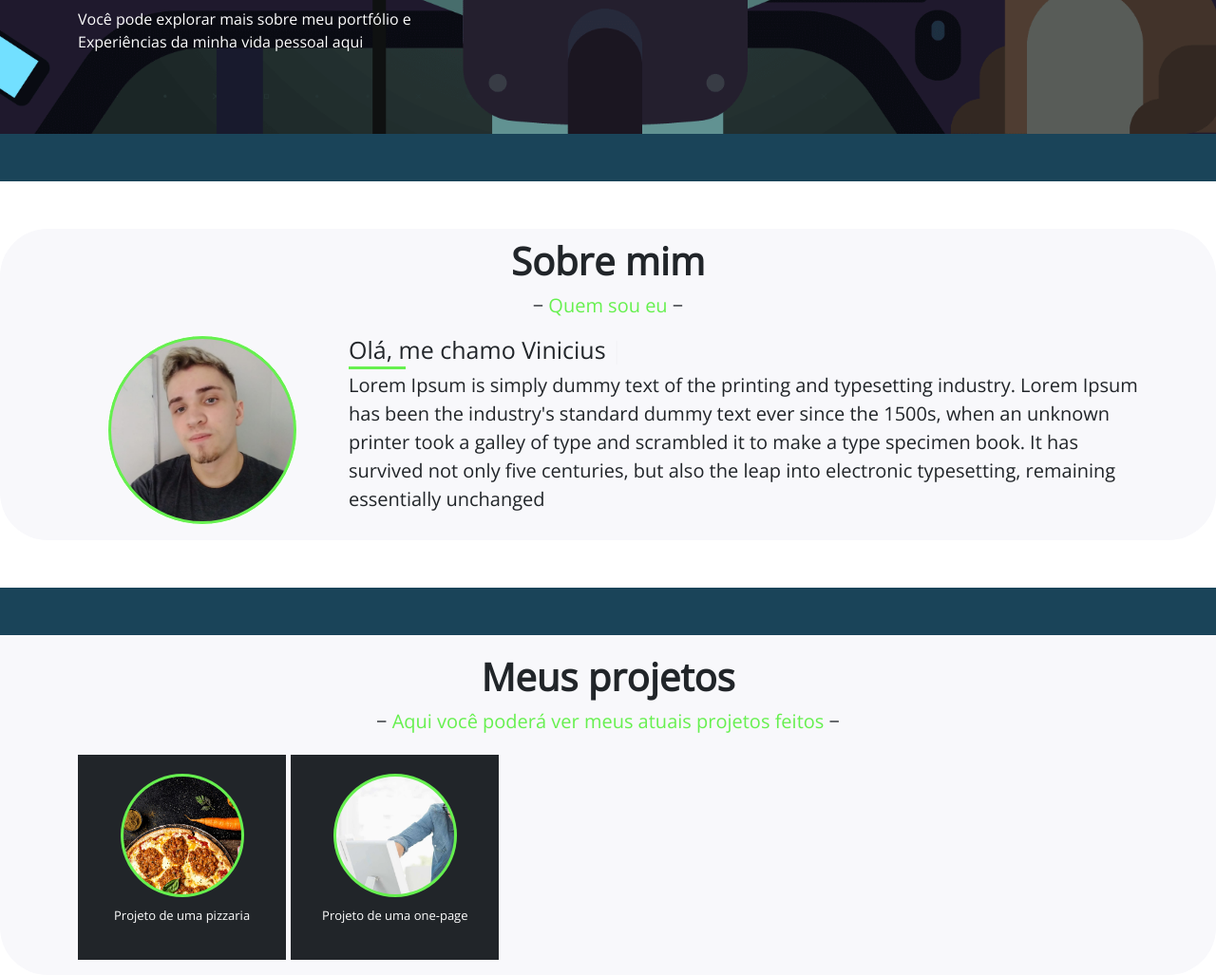
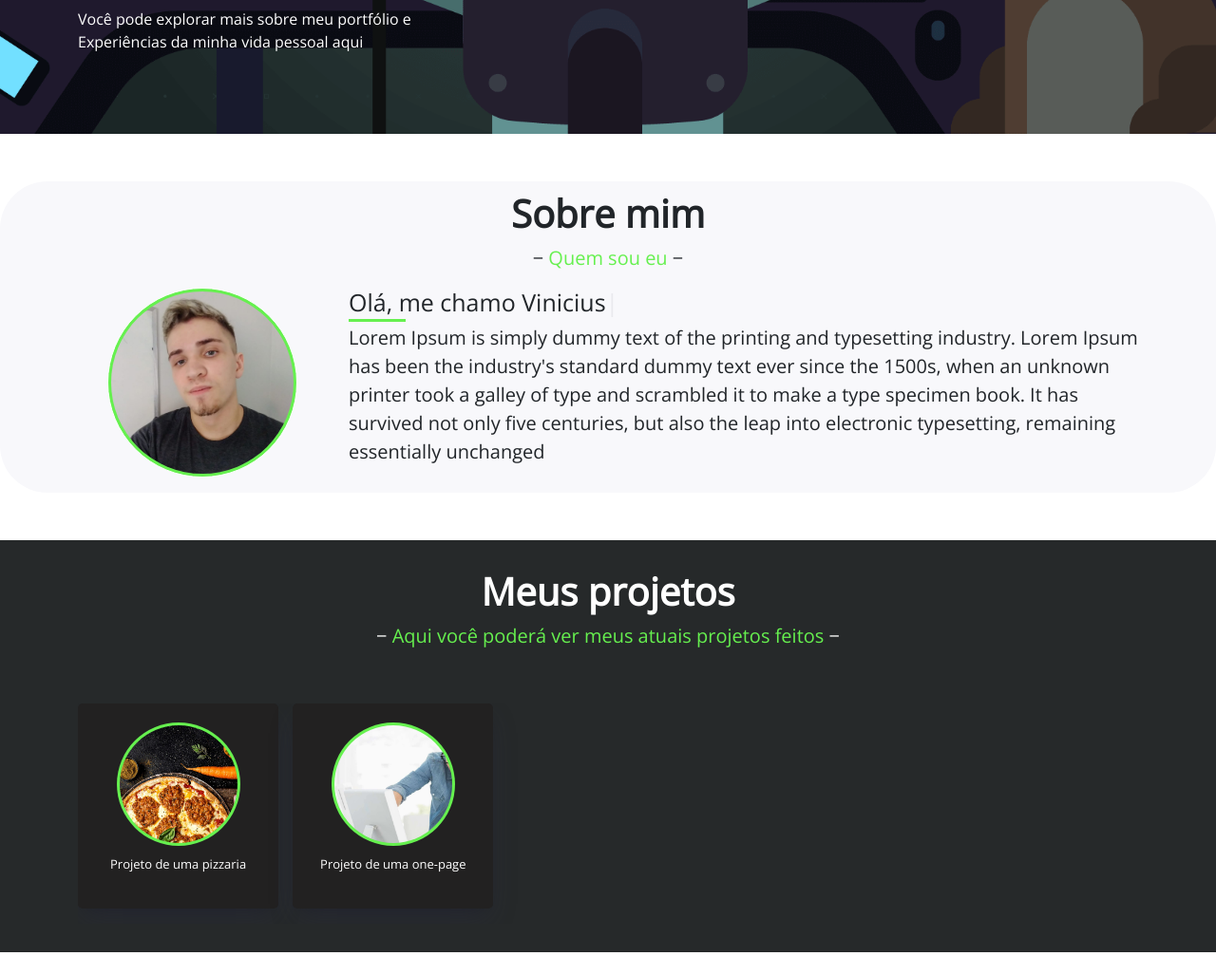
Before and after one commit to xVini777x/Portfolio-Vinicius, a PHP site: page / in a window 1280 px wide. Shown: the part 659-1686 px from the top of the page at 95% size. After the commit the page ends 1662 px from the top, so only its background shows below. Run offline with PHP 8.4, Linux system fonts and the light colour scheme.

Commit message:
feito novas animações

```diff
--- a/assets/css/style.css
+++ b/assets/css/style.css
@@ -818,36 +818,13 @@ figure .about-foto {
   position: absolute;
   margin-top: 33px;
 }
-.text-box-about h2:after {
-  content: "|";
-  margin-left: 5px;
-  opacity: 1;
-  -webkit-animation: pisca 0.7s infinite;
-          animation: pisca 0.7s infinite;
-}
-@-webkit-keyframes pisca {
-  0%, 100% {
-    opacity: 1;
-  }
-  50% {
-    opacity: 0;
-  }
-}
-@keyframes pisca {
-  0%, 100% {
-    opacity: 1;
-  }
-  50% {
-    opacity: 0;
-  }
-}
 .text-box-about p {
   font-size: 20px;
 }
 
 .container-projects {
-  background-color: #f8f8fb;
-  border-radius: 50px;
+  background-color: #26292a;
+  padding: 30px 0;
 }
 
 .card {
@@ -862,16 +839,20 @@ figure .about-foto {
 
 .text-box-projects {
   text-align: center;
-  margin: 20px 0 20px 0;
+  padding-bottom: 20px;
 }
 .text-box-projects h1 {
   font-size: 40px;
   font-weight: 600;
+  color: #fff;
 }
 .text-box-projects p {
   font-size: 20px;
 }
 .text-box-projects p span {
+  color: #fff;
+}
+.text-box-projects p span:nth-last-child(2) {
   color: #66f04f;
 }
 
@@ -1003,9 +984,11 @@ figure .about-foto {
   color: #fff;
 }
 #slide-projetos figure {
-  background-color: #212529;
+  background-color: #222121;
   padding: 20px;
   transition: background-color 0.3s ease-in-out;
+  box-shadow: rgba(50, 50, 93, 0.25) 0px 13px 27px -5px, rgba(0, 0, 0, 0.3) 0px 8px 16px -8px;
+  border-radius: 5px;
 }
 #slide-projetos figure:hover {
   background-color: #1a4459;
--- a/index.html
+++ b/index.html
@@ -15,7 +15,7 @@
       href="https://cdnjs.cloudflare.com/ajax/libs/font-awesome/5.15.3/css/all.min.css"
     />
   </head>
-  <body>
+  <body class="debug">
     <section class="container-home">
       <nav
         class="site-nav js-site-nav"
@@ -69,11 +69,6 @@
     </section>
 
     <main>
-      <div class="fundoAzulEscuro">
-        <br />
-        <br />
-        <br />
-      </div>
       <!--  SECTION - SOBRE MIM  -->
       <section id="sobremim-position" class="content-about">
         <div class="container">
@@ -96,7 +91,9 @@
                 </figure>
               </div>
               <div class="text-box-about mt-5 mt-lg-0 col-12 col-lg-9">
-                <h2>Olá<span>, me chamo Vinicius</span></h2>
+                <h2>
+                  Olá, <span class="animation-js"></span>
+                </h2>
                 <p>
                   Lorem Ipsum is simply dummy text of the printing and
                   typesetting industry. Lorem Ipsum has been the industry's
@@ -115,18 +112,13 @@
 
       <!--  SECTION - MEUS PROJETOS  -->
       <section id="projects-position" class="container-projects">
-        <div class="fundoAzulEscuro">
-          <br />
-          <br />
-          <br />
-        </div>
         <div class="container">
           <header class="text-box-projects">
             <h1>Meus projetos</h1>
             <p>
-              &#8722;
+              <span>&#8722;</span>
               <span>Aqui você poderá ver meus atuais projetos feitos</span>
-              &#8722;
+              <span>&#8722;</span>
             </p>
           </header>
           <div
@@ -157,8 +149,28 @@
 
     <!--  SCRIPT -->
     <script src="assets/js/main.min.js"></script>
-    <script src="src/js/includes/jquery-3.6.0.min.js"></script>
-    <script src="src/js/includes/owl.carousel.js"></script>
+    <script src="https://unpkg.com/scrollreveal"></script>
+    <script src="https://cdn.jsdelivr.net/npm/typed.js@2.0.12"></script>
+    <script>
+var typed = new Typed(".animation-js", {
+  strings: [
+    "me chamo Vinicius",
+    "me chamo Vinicius"
+  ],
+  typeSpeed: 60,
+  backSpeed: 60,
+  loop: true
+  });
+
+  ScrollReveal({
+    reset: true,
+    distance: "60px",
+    duration: 800,
+    delay: 400
+  });
+  ScrollReveal().reveal(".content-about", { origin: "top"});
+  ScrollReveal().reveal(".container-projects", { origin: "top"});
+    </script>
     <!--  SCRIPT - END -->
   </body>
 </html>
--- a/src/scss/style.scss
+++ b/src/scss/style.scss
@@ -142,20 +142,6 @@ figure {
       position: absolute;
       margin-top: 33px;
     }
-    &:after {
-      content: "|";
-      margin-left: 5px;
-      opacity: 1;
-      animation: pisca .7s infinite;
-      @keyframes pisca {
-        0%, 100%{
-          opacity: 1;
-        }
-        50% {
-          opacity: 0;
-        }
-      }
-    }
   }
 
   p {
@@ -164,8 +150,8 @@ figure {
 }
 
 .container-projects {
-  background-color: #f8f8fb;
-  border-radius: 50px;
+  background-color: #26292a;
+  padding: 30px 0;
 }
 
 .card {
@@ -180,18 +166,22 @@ figure {
 
 .text-box-projects {
   text-align: center;
-  margin: 20px 0 20px 0;
+  padding-bottom: 20px;
 
   h1 {
     font-size: 40px;
     font-weight: 600;
+    color: #fff;
   }
 
   p {
     font-size: 20px;
 
     span {
-      color: #66f04f;
+      color: #fff;
+      &:nth-last-child(2){
+        color: #66f04f;
+      }
     }
   }
 }
@@ -353,9 +343,11 @@ figure {
     color: #fff;
   }
   figure {
-    background-color: #212529;
+    background-color: #222121;
     padding: 20px;
     transition: background-color 0.3s ease-in-out;
+    box-shadow: rgba(50, 50, 93, 0.25) 0px 13px 27px -5px, rgba(0, 0, 0, 0.3) 0px 8px 16px -8px;
+    border-radius: 5px;
     &:hover {
       background-color: #1a4459;
     }
```
Also changed, not shown: src/js/main.js (+14 -25 lines), .gitlab-ci.yml (deleted), assets/css/main.min.css, assets/js/main.min.js, src/js/includes/package-lock.json (added).
